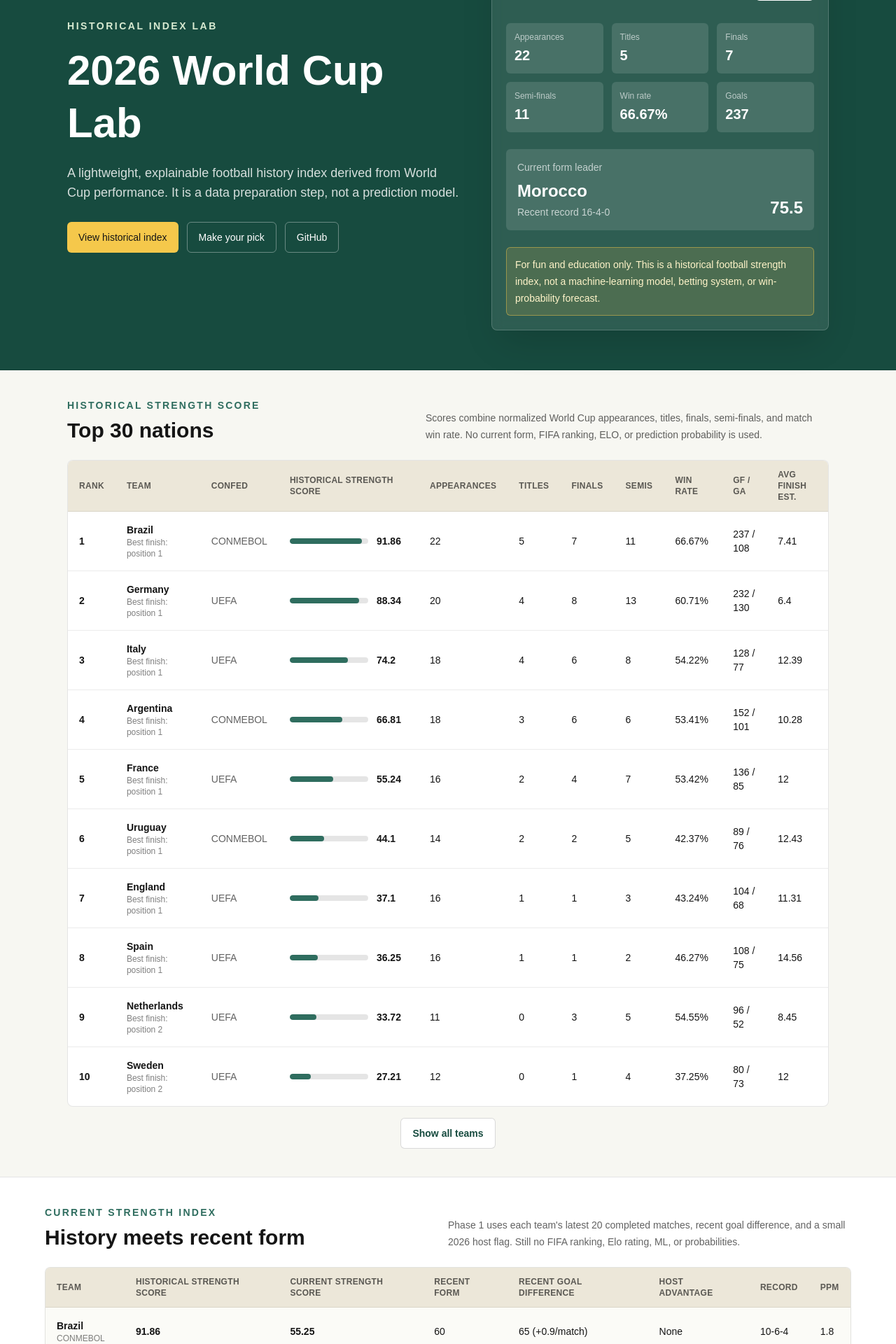
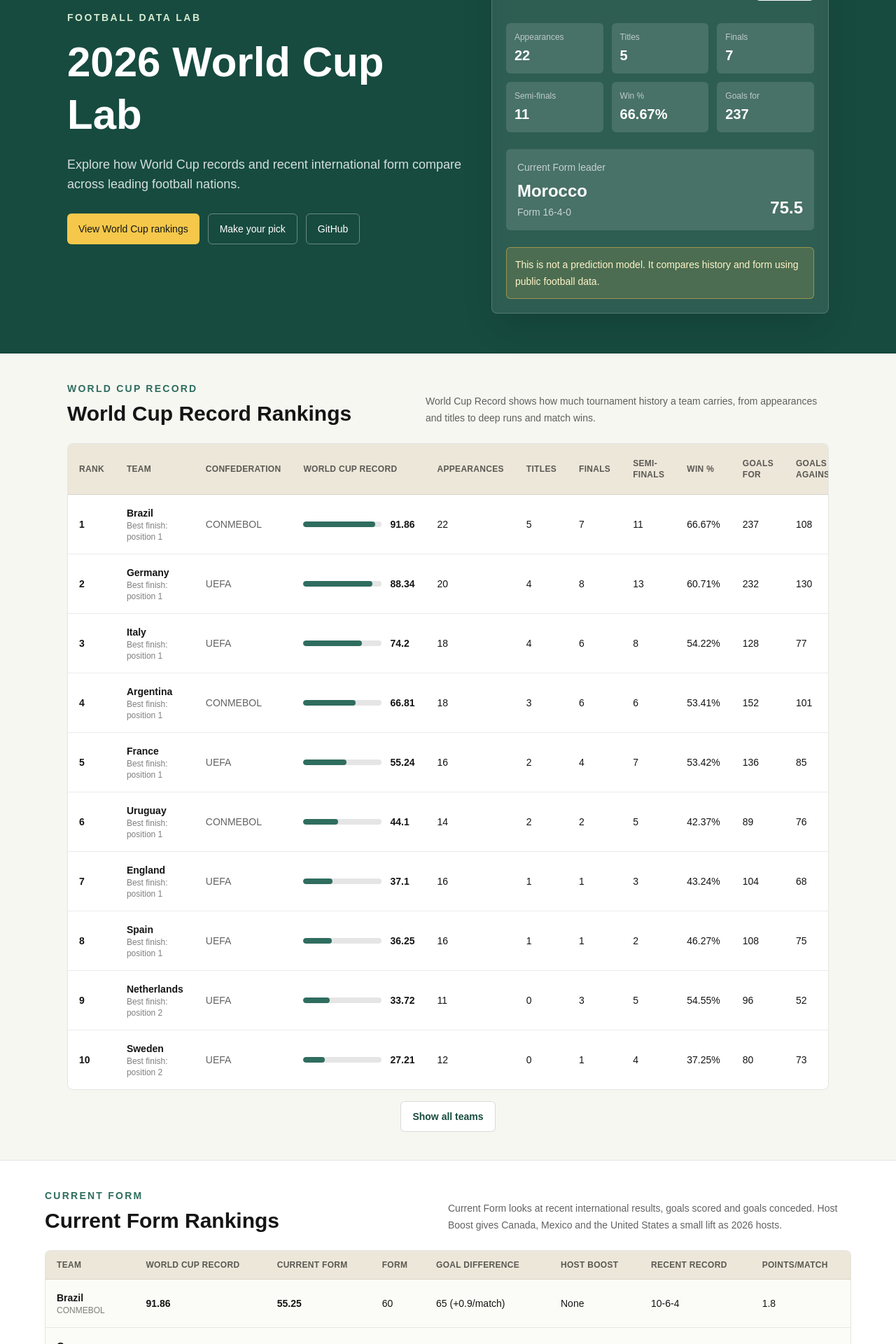
Before and after one commit to banke-a/world-cup-lab, a Next.js app: page / in a window 1280 px wide. Shown: the part 140-2060 px from the top of the page at 70% size. Built offline with nearby package versions, Linux system fonts and the light colour scheme; no server answers.

Commit message:
Make UI copy more football-friendly

```diff
--- a/src/components/PredictionLab.tsx
+++ b/src/components/PredictionLab.tsx
@@ -17,6 +17,15 @@ type ScatterTeam = {
   historical_strength_score: number;
   current_strength_score: number | null;
   recent_record: string;
+  world_cup_appearances: number;
+  best_finish_label: string;
+  titles: number;
+  finals_appearances: number;
+  semi_final_appearances: number;
+  goals_scored: number;
+  goals_conceded: number;
+  average_goal_difference: number | null;
+  is_2026_host: number;
 };
 
 const defaultPrediction: UserPrediction = {
@@ -119,21 +128,21 @@ export function PredictionLab() {
         <div className="mx-auto grid max-w-6xl gap-7 px-4 py-8 sm:px-6 sm:py-10 md:px-8 lg:grid-cols-[1.08fr_0.92fr] lg:gap-10 lg:py-14">
           <div className="flex min-w-0 flex-col justify-center">
             <p className="text-sm font-semibold uppercase tracking-[0.18em] text-[#d7ead1]">
-              Historical index lab
+              Football data lab
             </p>
             <h1 className="mt-4 max-w-3xl text-4xl font-semibold leading-tight sm:text-5xl lg:text-6xl">
               2026 World Cup Lab
             </h1>
             <p className="mt-5 max-w-2xl text-base leading-7 text-white/82 sm:text-lg">
-              A lightweight, explainable football history index derived from World Cup performance.
-              It is a data preparation step, not a prediction model.
+              Explore how World Cup records and recent international form compare across leading
+              football nations.
             </p>
             <div className="mt-7 flex flex-col gap-3 text-sm font-medium sm:flex-row sm:flex-wrap">
               <a
                 href="#predictions"
                 className="flex min-h-11 items-center justify-center rounded-md bg-[#f5c84b] px-4 py-2.5 text-[#151515] transition hover:bg-[#ffd968]"
               >
-                View historical index
+                View World Cup rankings
               </a>
               <a
                 href="#make-pick"
@@ -158,11 +167,11 @@ export function PredictionLab() {
           <div className="min-w-0 rounded-lg border border-white/18 bg-white/10 p-4 shadow-2xl shadow-black/15 backdrop-blur sm:p-5">
             <div className="flex flex-col gap-4 sm:flex-row sm:items-start sm:justify-between">
               <div className="min-w-0">
-                <p className="text-sm text-white/72">Top historical strength score</p>
+                <p className="text-sm text-white/72">Leading World Cup record</p>
                 <h2 className="mt-2 break-words text-3xl font-semibold">{topTeam.team_name}</h2>
               </div>
               <div className="rounded-md bg-white px-3 py-2 text-left text-[#174b3f] sm:text-right">
-                <p className="text-xs font-semibold uppercase tracking-wide">Score</p>
+                <p className="text-xs font-semibold uppercase tracking-wide">Record</p>
                 <p className="text-2xl font-bold">{topTeam.historical_strength_score}</p>
               </div>
             </div>
@@ -171,24 +180,24 @@ export function PredictionLab() {
               <Metric label="Titles" value={topTeam.titles} />
               <Metric label="Finals" value={topTeam.finals_appearances} />
               <Metric label="Semi-finals" value={topTeam.semi_final_appearances} />
-              <Metric label="Win rate" value={`${topTeam.win_rate}%`} />
-              <Metric label="Goals" value={topTeam.goals_scored} />
+              <Metric label="Win %" value={`${topTeam.win_rate}%`} />
+              <Metric label="Goals for" value={topTeam.goals_scored} />
             </dl>
             <div className="mt-6 rounded-md bg-white/12 p-4">
-              <p className="text-sm text-white/68">Current form leader</p>
+              <p className="text-sm text-white/68">Current Form leader</p>
               <div className="mt-2 flex flex-col gap-3 sm:flex-row sm:items-end sm:justify-between">
                 <div className="min-w-0">
                   <p className="text-2xl font-semibold">{currentLeader.team_name}</p>
                   <p className="mt-1 text-sm text-white/70">
-                    Recent record {currentLeader.wins}-{currentLeader.draws}-{currentLeader.losses}
+                    Form {currentLeader.wins}-{currentLeader.draws}-{currentLeader.losses}
                   </p>
                 </div>
                 <p className="text-2xl font-bold">{currentLeader.current_strength_score}</p>
               </div>
             </div>
             <p className="mt-6 rounded-md border border-[#f5c84b]/45 bg-[#f5c84b]/15 p-3 text-sm leading-6 text-[#fff4c9]">
-              For fun and education only. This is a historical football strength index, not a
-              machine-learning model, betting system, or win-probability forecast.
+              This is not a prediction model. It compares history and form using public football
+              data.
             </p>
           </div>
         </div>
@@ -198,13 +207,13 @@ export function PredictionLab() {
         <div className="flex flex-col gap-3 sm:flex-row sm:items-end sm:justify-between">
           <div className="min-w-0">
             <p className="text-sm font-semibold uppercase tracking-[0.16em] text-[#2f6d5f]">
-              Historical Strength Score
+              World Cup Record
             </p>
-            <h2 className="mt-2 text-2xl font-semibold sm:text-3xl">Top 30 nations</h2>
+            <h2 className="mt-2 text-2xl font-semibold sm:text-3xl">World Cup Record Rankings</h2>
           </div>
           <p className="max-w-xl text-sm leading-6 text-black/62">
-            Scores combine normalized World Cup appearances, titles, finals, semi-finals, and match
-            win rate. No current form, FIFA ranking, ELO, or prediction probability is used.
+            World Cup Record shows how much tournament history a team carries, from appearances and
+            titles to deep runs and match wins.
           </p>
         </div>
         <p className="mt-4 text-xs font-medium text-black/52 sm:hidden">
@@ -218,15 +227,16 @@ export function PredictionLab() {
                 <tr>
                   <th className="px-3 py-3 sm:px-4">Rank</th>
                   <th className="px-3 py-3 sm:px-4">Team</th>
-                  <th className="px-3 py-3 sm:px-4">Confed</th>
-                  <th className="px-3 py-3 sm:px-4">Historical Strength Score</th>
+                  <th className="px-3 py-3 sm:px-4">Confederation</th>
+                  <th className="px-3 py-3 sm:px-4">World Cup Record</th>
                   <th className="px-3 py-3 sm:px-4">Appearances</th>
                   <th className="px-3 py-3 sm:px-4">Titles</th>
                   <th className="px-3 py-3 sm:px-4">Finals</th>
-                  <th className="px-3 py-3 sm:px-4">Semis</th>
-                  <th className="px-3 py-3 sm:px-4">Win rate</th>
-                  <th className="px-3 py-3 sm:px-4">GF / GA</th>
-                  <th className="px-3 py-3 sm:px-4">Avg finish est.</th>
+                  <th className="px-3 py-3 sm:px-4">Semi-finals</th>
+                  <th className="px-3 py-3 sm:px-4">Win %</th>
+                  <th className="px-3 py-3 sm:px-4">Goals For</th>
+                  <th className="px-3 py-3 sm:px-4">Goals Against</th>
+                  <th className="px-3 py-3 sm:px-4">Average Tournament Finish</th>
                 </tr>
               </thead>
               <tbody>
@@ -254,7 +264,8 @@ export function PredictionLab() {
                     <td className="px-3 py-4 sm:px-4">{team.finals_appearances}</td>
                     <td className="px-3 py-4 sm:px-4">{team.semi_final_appearances}</td>
                     <td className="px-3 py-4 sm:px-4">{team.win_rate}%</td>
-                    <td className="px-3 py-4 sm:px-4">{team.goals_scored} / {team.goals_conceded}</td>
+                    <td className="px-3 py-4 sm:px-4">{team.goals_scored}</td>
+                    <td className="px-3 py-4 sm:px-4">{team.goals_conceded}</td>
                     <td className="px-3 py-4 sm:px-4">{team.average_finish_position_estimate}</td>
                   </tr>
                 ))}
@@ -278,17 +289,17 @@ export function PredictionLab() {
           <div className="flex flex-col gap-3 sm:flex-row sm:items-end sm:justify-between">
             <div className="min-w-0">
               <p className="text-sm font-semibold uppercase tracking-[0.16em] text-[#2f6d5f]">
-                Current Strength Index
+                Current Form
               </p>
-              <h2 className="mt-2 text-2xl font-semibold sm:text-3xl">History meets recent form</h2>
+              <h2 className="mt-2 text-2xl font-semibold sm:text-3xl">Current Form Rankings</h2>
             </div>
             <p className="max-w-xl text-sm leading-6 text-black/62">
-              Phase 1 uses each team&apos;s latest 20 completed matches, recent goal difference, and
-              a small 2026 host flag. Still no FIFA ranking, Elo rating, ML, or probabilities.
+              Current Form looks at recent international results, goals scored and goals conceded.
+              Host Boost gives Canada, Mexico and the United States a small lift as 2026 hosts.
             </p>
           </div>
           <p className="mt-4 text-xs font-medium text-black/52 sm:hidden">
-            Swipe sideways to compare the full current-strength table.
+            Swipe sideways to compare the full Current Form table.
           </p>
 
           <div className="mt-4 overflow-hidden rounded-lg border border-black/10 bg-[#fbfbf7] sm:mt-6">
@@ -297,13 +308,13 @@ export function PredictionLab() {
                 <thead className="bg-[#ece7d9] text-xs uppercase tracking-wide text-black/62">
                   <tr>
                     <th className="px-3 py-3 sm:px-4">Team</th>
-                    <th className="px-3 py-3 sm:px-4">Historical Strength Score</th>
-                    <th className="px-3 py-3 sm:px-4">Current Strength Score</th>
-                    <th className="px-3 py-3 sm:px-4">Recent form</th>
-                    <th className="px-3 py-3 sm:px-4">Recent goal difference</th>
-                    <th className="px-3 py-3 sm:px-4">Host advantage</th>
-                    <th className="px-3 py-3 sm:px-4">Record</th>
-                    <th className="px-3 py-3 sm:px-4">PPM</th>
+                    <th className="px-3 py-3 sm:px-4">World Cup Record</th>
+                    <th className="px-3 py-3 sm:px-4">Current Form</th>
+                    <th className="px-3 py-3 sm:px-4">Form</th>
+                    <th className="px-3 py-3 sm:px-4">Goal Difference</th>
+                    <th className="px-3 py-3 sm:px-4">Host Boost</th>
+                    <th className="px-3 py-3 sm:px-4">Recent Record</th>
+                    <th className="px-3 py-3 sm:px-4">Points/Match</th>
                   </tr>
                 </thead>
                 <tbody>
@@ -325,7 +336,7 @@ export function PredictionLab() {
                           : ""}
                       </td>
                       <td className="px-3 py-4 sm:px-4">
-                        {team.is_2026_host ? "Host boost" : "None"}
+                        {team.is_2026_host ? "Host Boost" : "None"}
                       </td>
                       <td className="px-3 py-4 sm:px-4">{team.recent_record}</td>
                       <td className="px-3 py-4 sm:px-4">{team.points_per_match ?? "n/a"}</td>
@@ -348,9 +359,9 @@ export function PredictionLab() {
           <div className="mt-6 rounded-lg border border-black/10 bg-[#fbfbf7] p-4 sm:p-5">
             <div className="flex flex-col gap-2 sm:flex-row sm:items-end sm:justify-between">
               <div>
-                <h3 className="text-2xl font-semibold">History vs Current Form</h3>
+                <h3 className="text-2xl font-semibold">World Cup History vs Current Form</h3>
                 <p className="mt-2 max-w-2xl text-sm leading-6 text-black/62">
-                  Where does your team sit: history, form, or both?
+                  See which teams carry tournament history, recent form, or both.
                 </p>
                 <p className="mt-2 text-xs leading-5 text-black/45 sm:hidden">
                   Tip: rotate your phone for a wider view of the chart.
@@ -370,17 +381,17 @@ export function PredictionLab() {
           <div className="mt-6 grid gap-4 lg:grid-cols-3">
             <ComparisonBucket
               title="Strong in both"
-              description="Old trophy cabinet, current engine still warm."
+              description="Teams with strong tournament records and strong recent form."
               teams={comparisonBuckets.strongInBoth}
             />
             <ComparisonBucket
-              title="Historically strong, currently quieter"
-              description="Big legacy, softer recent-form signal."
+              title="World Cup giants"
+              description="Teams with major tournament pedigree but a quieter recent-form profile."
               teams={comparisonBuckets.historicalStrongCurrentWeaker}
             />
             <ComparisonBucket
-              title="Historically lighter, currently lively"
-              description="Less World Cup legacy, very punchy recent results."
+              title="In-form challengers"
+              description="Teams with a lighter World Cup record but strong recent results."
               teams={comparisonBuckets.historicalWeakerCurrentStrong}
             />
           </div>
@@ -394,12 +405,12 @@ export function PredictionLab() {
         <div className="mx-auto grid max-w-6xl gap-6 lg:grid-cols-[0.95fr_1.05fr]">
           <div className="min-w-0">
             <p className="text-sm font-semibold uppercase tracking-[0.16em] text-[#2f6d5f]">
-              Make your prediction
+              Make your tournament picks
             </p>
             <h2 className="mt-2 text-2xl font-semibold sm:text-3xl">Choose your bracket picks</h2>
             <p className="mt-4 max-w-xl text-sm leading-6 text-black/62">
-              These picks are still stored in local React state only. They are intentionally separate
-              from the historical index and do not affect the score.
+              Make your tournament picks for fun. They stay on this page and do not affect the
+              rankings.
             </p>
           </div>
 
@@ -461,7 +472,7 @@ export function PredictionLab() {
                     {index === 0 ? "Your latest pick" : `Your pick ${index + 1}`}
                   </p>
                   <p className="mt-2 break-words text-sm leading-6 text-black/62">
-                    Winner: {item.winner} · Finalist: {item.finalist} · Semis:{" "}
+                    Winner: {item.winner} · Finalist: {item.finalist} · Semi-finalists:{" "}
                     {item.semiFinalists.join(", ")}
                   </p>
                 </div>
@@ -474,21 +485,19 @@ export function PredictionLab() {
           <p className="text-sm font-semibold uppercase tracking-[0.16em] text-[#2f6d5f]">
             Methodology
           </p>
-          <h2 className="mt-2 text-2xl font-semibold">How to read the scores</h2>
+          <h2 className="mt-2 text-2xl font-semibold">How to read the rankings</h2>
           <div className="mt-5 space-y-3 text-sm leading-6 text-black/66">
             <p>
-              The historical score rewards teams that have repeatedly gone deep at World Cups:
-              showing up often, winning titles, reaching finals and semi-finals, and winning matches.
+              World Cup Record shows how much history a team carries at the tournament: appearances,
+              titles, finals, semi-finals and match wins.
             </p>
             <p>
-              The current score is a lightweight snapshot of recent international results. It looks
-              at the last 20 matches, recent goal difference, and whether a team is one of the 2026
-              hosts.
+              Current Form looks at recent international results, goals scored and goals conceded.
+              Host Boost gives Canada, Mexico and the United States a small lift as 2026 hosts.
             </p>
             <p>
-              Germany includes West Germany under the documented normalization rules. Current
-              Strength uses recent form only, with no machine learning, FIFA ranking, Elo rating, or
-              win probability.
+              This is not a prediction model. It compares history and form using public football
+              data.
             </p>
           </div>
           <details
@@ -528,8 +537,8 @@ export function PredictionLab() {
             </div>
           </details>
           <div className="mt-6 rounded-md bg-[#f7f7f2] p-4 text-sm leading-6 text-black/66">
-            This is a historical football strength index derived from World Cup performance. It is
-            useful context for an explainable lab, but it does not predict 2026 outcomes.
+            The rankings are useful context for comparing teams, but they do not predict 2026
+            outcomes.
           </div>
         </div>
       </section>
@@ -584,7 +593,7 @@ function ScatterPlot({
         <svg
           viewBox={`0 0 ${width} ${height}`}
           role="img"
-          aria-label="Scatter plot of historical strength score against current strength score"
+          aria-label="Scatter plot of World Cup Record against Current Form"
           className="h-auto w-full"
         >
           <rect x={0} y={0} width={width} height={height} rx={8} fill="#ffffff" />
@@ -658,7 +667,7 @@ function ScatterPlot({
             textAnchor="middle"
             className="fill-[#174b3f] text-[13px] font-bold"
           >
-            Strong in both
+            Strong record, strong form
           </text>
           <text
             x={guideX + (width - padding.right - guideX) / 2}
@@ -666,7 +675,7 @@ function ScatterPlot({
             textAnchor="middle"
             className="fill-[#174b3f] text-[13px] font-bold"
           >
-            Historical heavyweights
+            World Cup giants
           </text>
           <text
             x={padding.left + (guideX - padding.left) / 2}
@@ -674,7 +683,7 @@ function ScatterPlot({
             textAnchor="middle"
             className="fill-[#174b3f] text-[13px] font-bold"
           >
-            Current risers
+            In-form challengers
           </text>
           <text
             x={padding.left + (guideX - padding.left) / 2}
@@ -706,7 +715,7 @@ function ScatterPlot({
             textAnchor="middle"
             className="fill-black/62 text-[13px] font-semibold"
           >
-            Historical Strength Score
+            World Cup Record
           </text>
           <text
             x={18}
@@ -715,7 +724,7 @@ function ScatterPlot({
             transform={`rotate(-90 18 ${padding.top + plotHeight / 2})`}
             className="fill-black/62 text-[13px] font-semibold"
           >
-            Current Strength Score
+            Current Form
           </text>
 
           {teams.map((team) => {
@@ -736,7 +745,7 @@ function ScatterPlot({
                 className="cursor-pointer transition"
                 tabIndex={0}
                 role="button"
-                aria-label={`${team.team_name}: ${category}, historical ${team.historical_strength_score}, current ${currentScore}, recent record ${team.recent_record}`}
+                aria-label={`${team.team_name}: ${category}, World Cup Record ${team.historical_strength_score}, Current Form ${currentScore}, recent record ${team.recent_record}`}
                 onMouseEnter={() => onActiveTeamChange(team.team_id)}
                 onMouseLeave={() => onActiveTeamChange(null)}
                 onFocus={() => onActiveTeamChange(team.team_id)}
@@ -753,7 +762,7 @@ function ScatterPlot({
                 }}
               >
                 <title>
-                  {`${team.team_name}: ${category}, historical ${team.historical_strength_score}, current ${currentScore}, recent record ${team.recent_record}`}
+                  {`${team.team_name}: ${category}, World Cup Record ${team.historical_strength_score}, Current Form ${currentScore}, recent record ${team.recent_record}`}
                 </title>
               </circle>
             );
@@ -781,15 +790,28 @@ function ScatterPlot({
 
       <div className="rounded-md border border-black/10 bg-white p-4">
         <p className="text-xs font-semibold uppercase tracking-[0.14em] text-[#2f6d5f]">
-          Team tooltip
+          Team profile
         </p>
         {activeTeam ? (
           <div className="mt-3 space-y-2 text-sm leading-6 text-black/66">
             <p className="break-words text-lg font-semibold text-black">{activeTeam.team_name}</p>
-            <p>Category: {activeTeamCategory}</p>
-            <p>Historical score: {activeTeam.historical_strength_score}</p>
-            <p>Current score: {activeTeam.current_strength_score ?? "n/a"}</p>
-            <p>Recent record: {activeTeam.recent_record}</p>
+            <p>Profile: {activeTeamCategory}</p>
+            <p>World Cup appearances: {activeTeam.world_cup_appearances}</p>
+            <p>Best finish: {activeTeam.best_finish_label}</p>
+            <p>Titles: {activeTeam.titles}</p>
+            <p>Finals: {activeTeam.finals_appearances}</p>
+            <p>Semi-finals: {activeTeam.semi_final_appearances}</p>
+            <p>
+              Goals for / against: {activeTeam.goals_scored} / {activeTeam.goals_conceded}
+            </p>
+            <p>Current Form: {activeTeam.current_strength_score ?? "n/a"}</p>
+            <p>
+              Goal difference:{" "}
+              {activeTeam.average_goal_difference !== null
+                ? `${activeTeam.average_goal_difference > 0 ? "+" : ""}${activeTeam.average_goal_difference}/match`
+                : "n/a"}
+            </p>
+            <p>Host Boost: {activeTeam.is_2026_host ? "Yes" : "No"}</p>
           </div>
         ) : (
           <p className="mt-3 text-sm leading-6 text-black/58">
@@ -825,15 +847,15 @@ function getTeamCategory(
   const hasHighCurrentScore = (team.current_strength_score ?? 0) >= medianCurrentScore;
 
   if (hasHighHistoricalScore && hasHighCurrentScore) {
-    return "Strong in both";
+    return "Strong record, strong form";
   }
 
   if (hasHighHistoricalScore) {
-    return "Historical heavyweights";
+    return "World Cup giants";
   }
 
   if (hasHighCurrentScore) {
-    return "Current risers";
+    return "In-form challengers";
   }
 
   return "Outside the spotlight";
@@ -877,7 +899,7 @@ function ComparisonBucket({
               </p>
             </div>
             <p className="mt-1 text-xs leading-5 text-black/58">
-              Historical {team.historical_strength_score} · Recent {team.recent_record}
+              World Cup Record {team.historical_strength_score} · Form {team.recent_record}
             </p>
           </div>
         ))}
```
